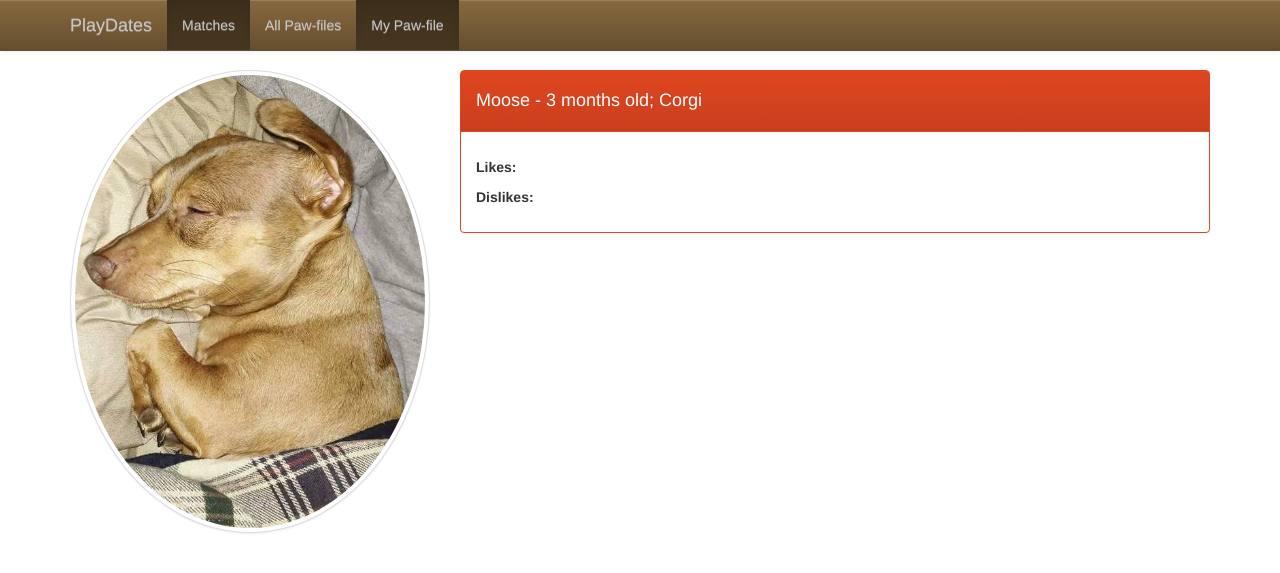
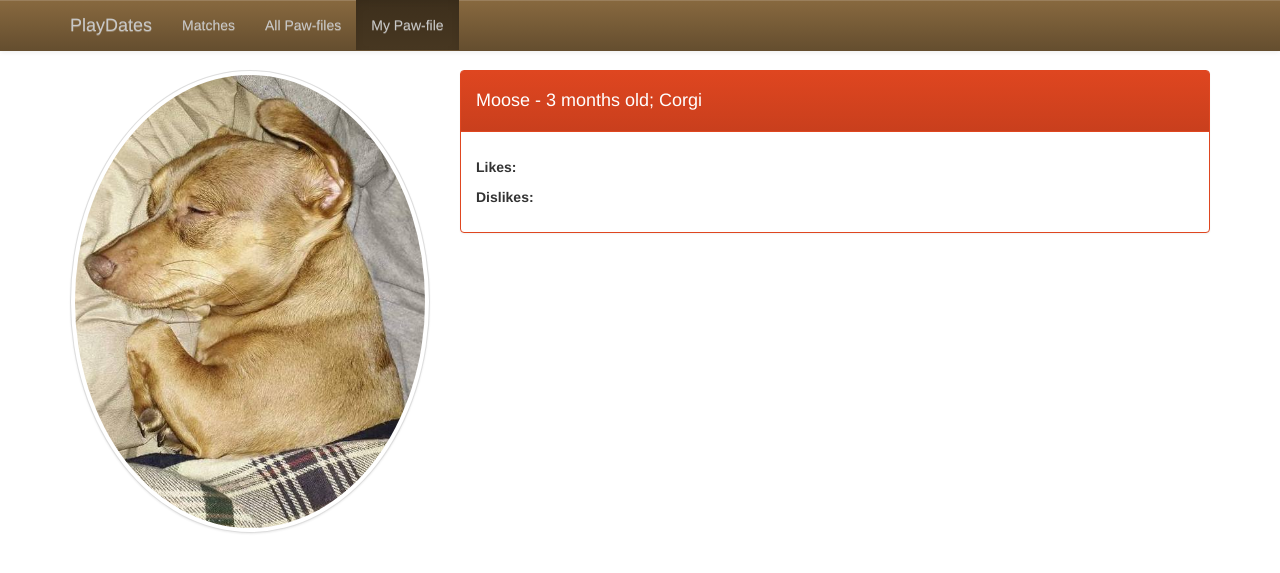
Before and after one commit to corbanmailloux/PlayDates, a Jekyll site: the page built from profile.html, in a window 1280 px wide. Shown: the top 573 px of the page. Built offline with Jekyll 4.4.1, drawn with Linux system fonts in a browser that asks for light colours; nearby versions of some CDN libraries.

Commit message:
Fix logic.

```diff
--- a/_includes/header.html
+++ b/_includes/header.html
@@ -7,7 +7,7 @@
         </div>
         <div id="navbar">
             <ul class="nav navbar-nav">
-                <li {% if page.url != "/profile/" or page.url != "/profiles/" %}class="active"{% endif %}>
+                <li {% if page.url != "/profile/" and page.url != "/profiles/" %}class="active"{% endif %}>
                     <a href="/">Matches</a>
                 </li>
                 <li {% if page.url == "/profiles/" %}class="active"{% endif %}>
```
